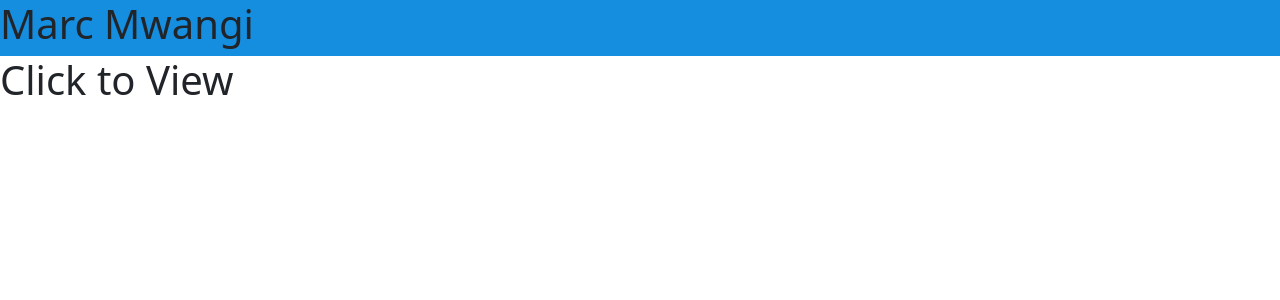
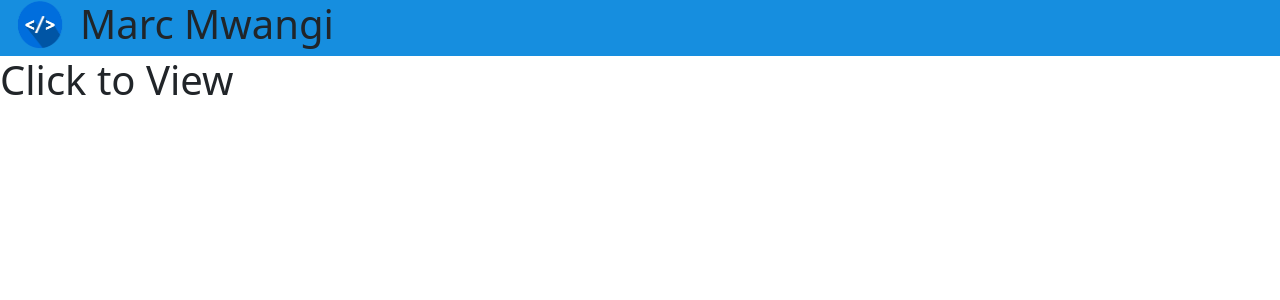
Before and after one commit to Marc-Mwangi/CIP2, an Angular app: page / in a window 1280 px wide. Shown: the top 300 px of the page. Built offline with nearby package versions, Linux system fonts and the light colour scheme.

Commit message:
designing navigation bar and adding logo

```diff
--- a/src/app/Navbar/navi/navi.component.css
+++ b/src/app/Navbar/navi/navi.component.css
@@ -2,3 +2,8 @@
     background-color: rgb(22, 142, 223);
 
 }
+#logo{
+    width: 80px;
+    height: 50px;
+    padding: 1px;
+}
--- a/src/app/Navbar/navi/navi.component.html
+++ b/src/app/Navbar/navi/navi.component.html
@@ -1,3 +1,4 @@
 <div class="nav container-fluid">
+    <img id="logo" src="../../../assets/code-removebg-preview.png">
     <h1>Marc Mwangi</h1>
 </div>
```
Also changed, not shown: src/assets/code-removebg-preview.png (added), src/assets/coder.png (added).
